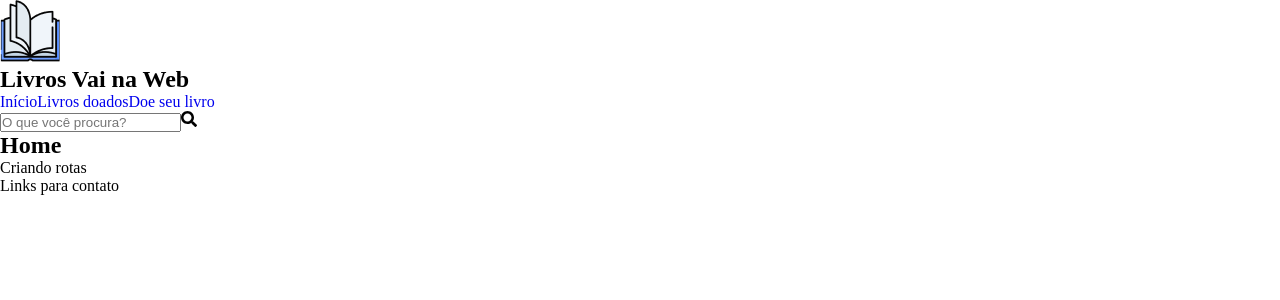
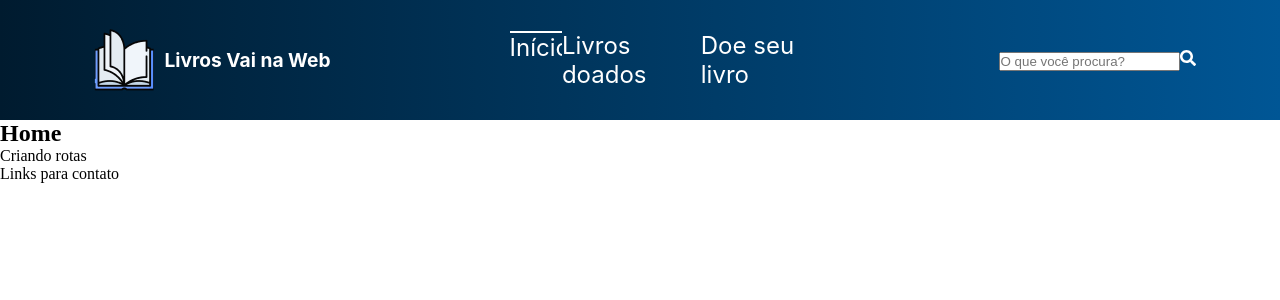
Before and after one commit to AlanFabricioBarbosa/livros-vai-na-web, a React (Vite) app: page / in a window 1280 px wide. Shown: the top 300 px of the page. Built offline with nearby package versions, Linux system fonts and the light colour scheme.

Commit message:
:construction: Header em construção

```diff
--- a/src/components/Header/index.jsx
+++ b/src/components/Header/index.jsx
@@ -1,25 +1,47 @@
-import { Link } from "react-router-dom";
+import { Link, useMatch } from "react-router-dom";
 import Logo from "../../assets/img/logo.png";
 import { FaSearch } from "react-icons/fa";
+import S from "./style.module.scss";
 
 export default function Home() {
+  const matchHome = useMatch("/");
+  const matchDonatedBooks = useMatch("/donatedBooks");
+  const matchToDonatedBooks = useMatch("/ToDonatedBooks");
+
   return (
     <>
-      <header>
-        <section>
+      <header className={S}>
+        <section className={S["title-container"]}>
           <img src={Logo} alt="" />
           <h1>Livros Vai na Web</h1>
         </section>
-        <nav>
-          <Link to="/">Início</Link>
-          <Link to="/donatedBooks">Livros doados</Link>
-          <Link to="/ToDonatedBooks">Doe seu livro</Link>
+        <nav className={S["nav-container"]}>
+          <Link
+            to="/"
+            className={`${S["nav-link"]} ${matchHome ? S.active : ""}`}
+          >
+            Início
+          </Link>
+          <Link
+            to="/donatedBooks"
+            className={`${S["nav-link"]} ${matchDonatedBooks ? S.active : ""}`}
+          >
+            Livros doados
+          </Link>
+          <Link
+            to="/ToDonatedBooks"
+            className={`${S["nav-link"]} ${
+              matchToDonatedBooks ? S.active : ""
+            }`}
+          >
+            Doe seu livro
+          </Link>
         </nav>
+        <section>
+          <input name="search" type="text" placeholder="O que você procura?" />
+          <FaSearch />
+        </section>
       </header>
-      <section>
-        <input name="search" type="text" placeholder="O que você procura?" />
-        <FaSearch />
-      </section>
     </>
   );
 }
--- /dev/null
+++ b/src/components/Header/style.module.scss
@@ -0,0 +1,45 @@
+@use "../../styles/base/variables" as *;
+@use "../../styles/utils/mixins.scss" as *;
+
+header {
+  background: $background-gradient;
+  color: $primary-color;
+  font-family: $font-family;
+
+  display: flex;
+  justify-content: space-around;
+  align-items: center;
+
+  height: 15vh;
+}
+
+.title-container {
+  display: flex;
+  align-items: center;
+  justify-content: space-evenly;
+
+  width: 20vw;
+
+  h1 {
+    font-size: 1.5vw;
+  }
+}
+
+.nav-container {
+  display: flex;
+  justify-content: space-around;
+
+  width: 25vw;
+}
+
+.nav-link {
+  text-decoration: none;
+  color: $primary-color;
+  font-size: 1.5rem;
+
+  &.active {
+    border-top: 2px solid $primary-color;
+  }
+
+  @include border-bottom-to-right(0.6s, 2px, $primary-color);
+}
--- /dev/null
+++ b/src/styles/utils/mixins.scss
@@ -0,0 +1,16 @@
+@mixin border-bottom-to-right(
+  $duration: 1s,
+  $border-width: 4px,
+  $border-color: #e4eef1
+) {
+  position: relative;
+  overflow: hidden;
+  background: linear-gradient(to right, $border-color 100%, transparent 0)
+    bottom / 0% $border-width no-repeat;
+
+  transition: background-size $duration ease;
+
+  &:hover {
+    background-size: 100% $border-width;
+  }
+}
```
